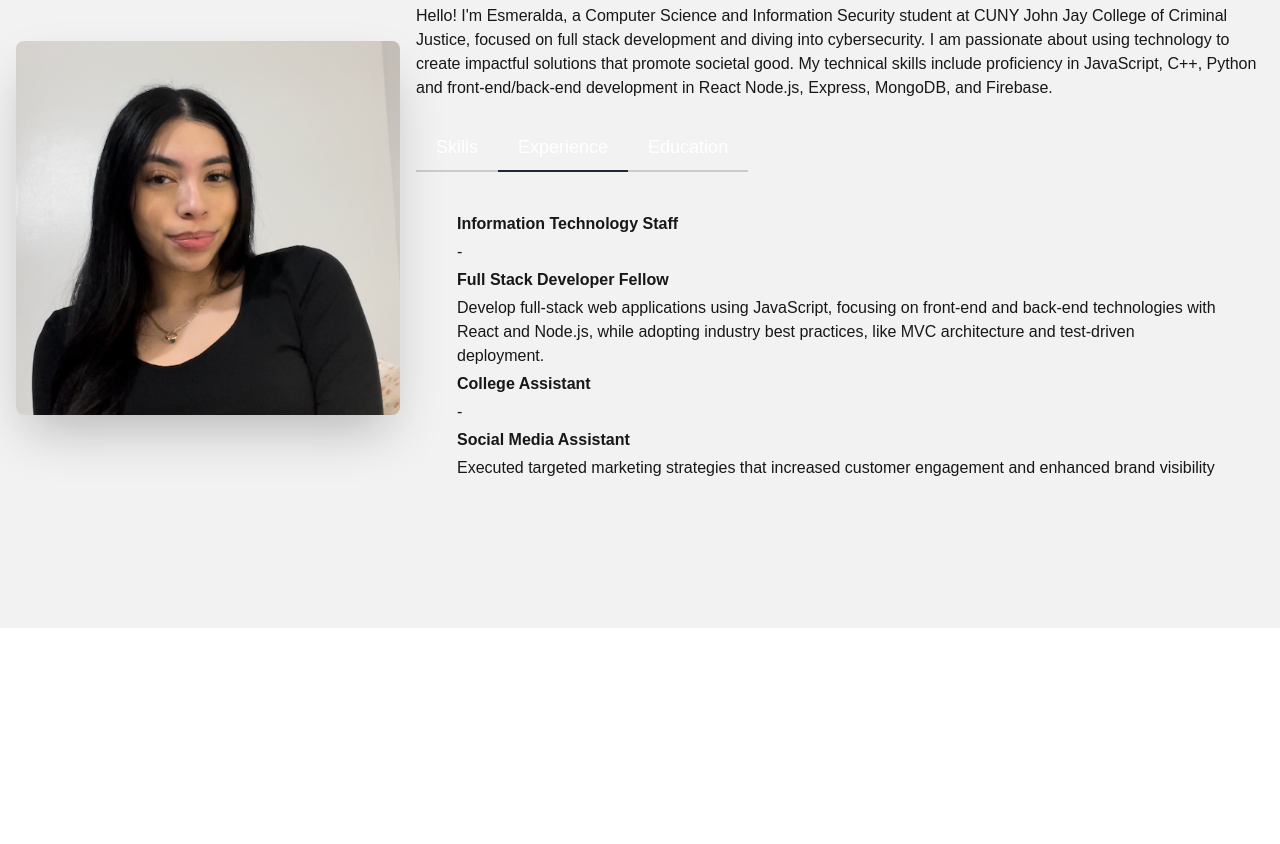
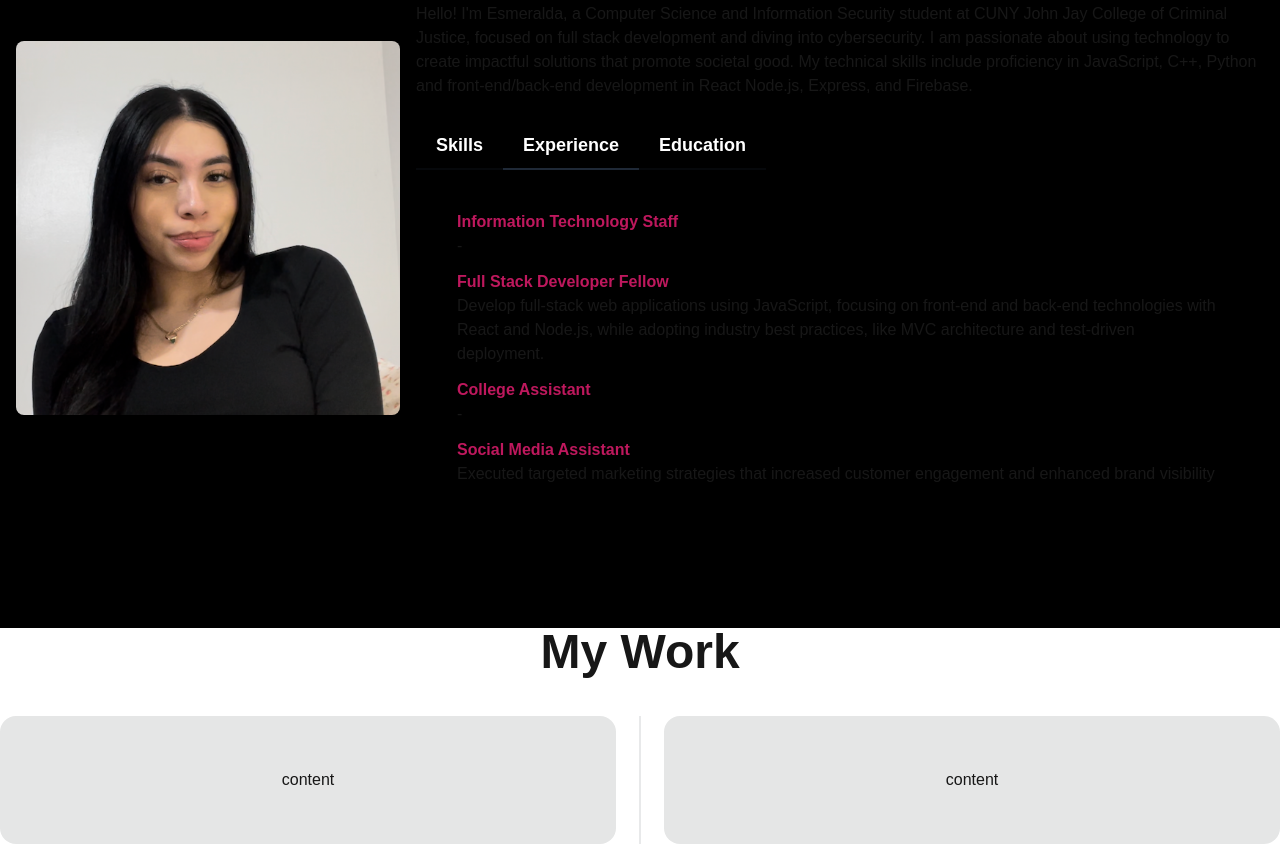
Before and after one commit to Esmeraldagmm/Portfolio, a Next.js app: page / in a window 1280 px wide. Shown: the part 1040-1884 px from the top of the page. Before the commit the page ends 1668 px from the top, so only its background shows below. Built offline with nearby package versions, Linux system fonts and the light colour scheme.

Commit message:
added my work

```diff
--- a/src/app/pages/HomePage.js
+++ b/src/app/pages/HomePage.js
@@ -4,7 +4,7 @@ const HomePage = () => {
   return (
     <div>
       {/* navbar */}
-      <div className="navbar bg-base-100">
+      <div className="navbar bg-base-100 bg-black">
         <div className="navbar-start">
           <div className="dropdown">
             {/* dropdown menu that is hidden on large screens and shown on small screens */}
@@ -36,7 +36,7 @@ const HomePage = () => {
                 <a>About</a>
               </li>
               <li>
-                <a>Experience</a>
+                <a>Work</a>
               </li>
             </ul>
           </div>
@@ -52,7 +52,7 @@ const HomePage = () => {
               <a>About</a>
             </li>
             <li>
-              <a>Experience</a>
+              <a>Work</a>
             </li>
           </ul>
         </div>
@@ -83,7 +83,7 @@ const HomePage = () => {
         </div>
       </div>
       {/* about */}
-      <div className="hero bg-base-200 min-h-screen">
+      <div className="hero bg-base-200 min-h-screen bg-black">
         <div className="hero-content flex-col lg:flex-row">
           <img src="/image.png" className="max-w-sm rounded-lg shadow-2xl" />
           <div>
@@ -95,7 +95,7 @@ const HomePage = () => {
               passionate about using technology to create impactful solutions
               that promote societal good. My technical skills include
               proficiency in JavaScript, C++, Python and front-end/back-end
-              development in React Node.js, Express, MongoDB, and Firebase.
+              development in React Node.js, Express, and Firebase.
             </p>
             {/* skills, experience, education */}
             <div role="tablist" className="tabs tabs-bordered tabs-lg">
@@ -103,59 +103,115 @@ const HomePage = () => {
                 type="radio"
                 name="my_tabs_1"
                 role="tab"
-                className="tab text-white"
+                className="tab text-white font-bold"
                 aria-label="Skills"
               />
               <div role="tabpanel" className="tab-content p-10">
-                <h1 className="text-1xl font-bold">Programming Languages </h1>
-                <h1 className="text-1xl font-bold">Web Development </h1>
-
+                <h1 className="text-1xl font-bold text-pink-700">
+                  Programming Languages{" "}
+                </h1>
+                <div class="grid grid-cols-4 gap-2 pt-2">
+                  <div>C++</div>
+                  <div>JavaScript</div>
+                  <div>Python</div>
+                </div>
+                <h1 className="text-1xl pt-3 font-bold text-pink-700">
+                  Frameworks and Libraries{" "}
+                </h1>
+                <div class="grid grid-cols-4 gap-2 pt-2">
+                  <div>React</div>
+                  <div>Node.js</div>
+                  <div>Express.js</div>
+                  <div>Next.js</div>
+                  <div>Tailwind CSS</div>
+                </div>
+                <h1 className="text-1xl pt-3 font-bold text-pink-700">
+                  {" "}
+                  Databases{" "}
+                </h1>
+                <div class="grid grid-cols-4 gap-2 pt-2">
+                  <div>PostgreSQL</div>
+                  <div>Firebase</div>
+                </div>
               </div>
 
               <input
                 type="radio"
                 name="my_tabs_1"
                 role="tab"
-                className="tab text-white"
+                className="tab text-white font-bold"
                 aria-label="Experience"
                 defaultChecked
               />
               <div role="tabpanel" className="tab-content p-10">
-                <h1 className="text-1xl font-bold">Information Technology Staff</h1>
-                <p className="py-1"> - </p>
-                <h1 className="text-1xl font-bold">Full Stack Developer Fellow</h1>
-                <p className="py-1"> Develop full-stack web applications using JavaScript,
-                  focusing on front-end and back-end technologies with React and Node.js,
-                  while adopting industry best practices, like MVC architecture and test-driven
-                  deployment. </p>
-                <h1 className="text-1xl font-bold">College Assistant </h1>
-                <p className="py-1"> - </p>
-                <h1 className="text-1xl font-bold">Social Media Assistant </h1>
-                <p className="py-1"> Executed targeted marketing strategies
-                  that increased customer engagement and enhanced brand visibility </p>
+                <h1 className="text-1xl font-bold text-pink-700">
+                  Information Technology Staff
+                </h1>
+                <p> - </p>
+                <h1 className="text-1xl pt-3 font-bold text-pink-700">
+                  Full Stack Developer Fellow
+                </h1>
+                <p>
+                  {" "}
+                  Develop full-stack web applications using JavaScript, focusing
+                  on front-end and back-end technologies with React and Node.js,
+                  while adopting industry best practices, like MVC architecture
+                  and test-driven deployment.{" "}
+                </p>
+                <h1 className="text-1xl pt-3 font-bold text-pink-700">
+                  College Assistant{" "}
+                </h1>
+                <p> - </p>
+                <h1 className="text-1xl pt-3 font-bold text-pink-700">
+                  Social Media Assistant{" "}
+                </h1>
+                <p>
+                  {" "}
+                  Executed targeted marketing strategies that increased customer
+                  engagement and enhanced brand visibility{" "}
+                </p>
               </div>
 
               <input
                 type="radio"
                 name="my_tabs_1"
                 role="tab"
-                className="tab text-white"
+                className="tab text-white font-bold"
                 aria-label="Education"
               />
-               <div role="tabpanel" className="tab-content p-10">
-                <h1 className="text-1xl font-bold">CUNY John Jay College of Criminal Justice </h1>
-                <p className="py-2"> 2022 - 2026 </p>
-                <h1 className="text-1xl font-bold">CodePath: Intermediate Cybersecurity </h1>
-                <p className="py-2"> Fall 2024 </p>
-                <h1 className="text-1xl font-bold">CodePath: Internship Connection Program </h1>
-                <p className="py-2"> Summer 2024 </p>
-                <h1 className="text-1xl font-bold">CodePath: Intro to Cybersecurity </h1>
-                <p className="py-2"> Spring 2024 </p>
-
+              <div role="tabpanel" className="tab-content p-10">
+                <h1 className="text-1xl font-bold text-pink-700">
+                  CUNY John Jay College of Criminal Justice{" "}
+                </h1>
+                <p> 2022 - 2026 </p>
+                <h1 className="text-1xl pt-3 font-bold text-pink-700">
+                  CodePath: Intermediate Cybersecurity{" "}
+                </h1>
+                <p> Fall 2024 </p>
+                <h1 className="text-1xl pt-3 font-bold text-pink-700">
+                  CodePath: Internship Connection Program{" "}
+                </h1>
+                <p> Summer 2024 </p>
+                <h1 className="text-1xl pt-3 font-bold text-pink-700">
+                  CodePath: Intro to Cybersecurity{" "}
+                </h1>
+                <p> Spring 2024 </p>
               </div>
             </div>
           </div>
         </div>
+      </div>
+      {/* projects */}
+      <h1 className="text-5xl font-bold text-center pb-10">My Work</h1>
+      <div className="flex w-full flex-col lg:flex-row">
+        <div className="card bg-base-300 rounded-box grid h-32 flex-grow place-items-center">
+          content
+        </div>
+        <div className="divider lg:divider-horizontal"></div>
+        <div className="card bg-base-300 rounded-box grid h-32 flex-grow place-items-center">
+          content
+        </div>
+
       </div>
     </div>
   );
```
